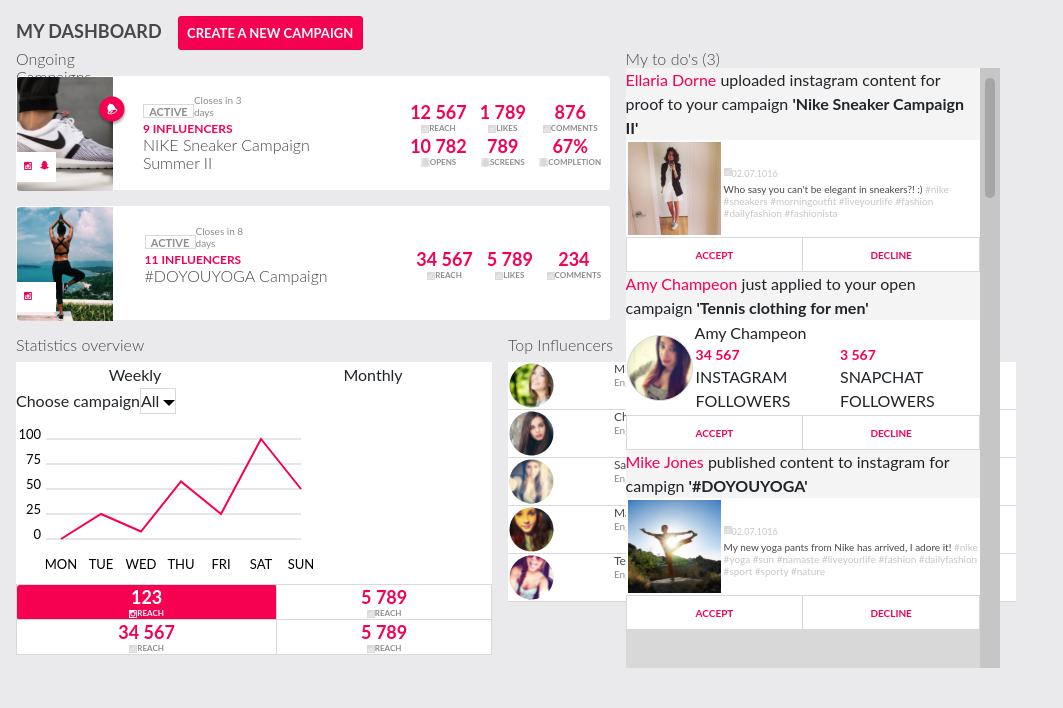
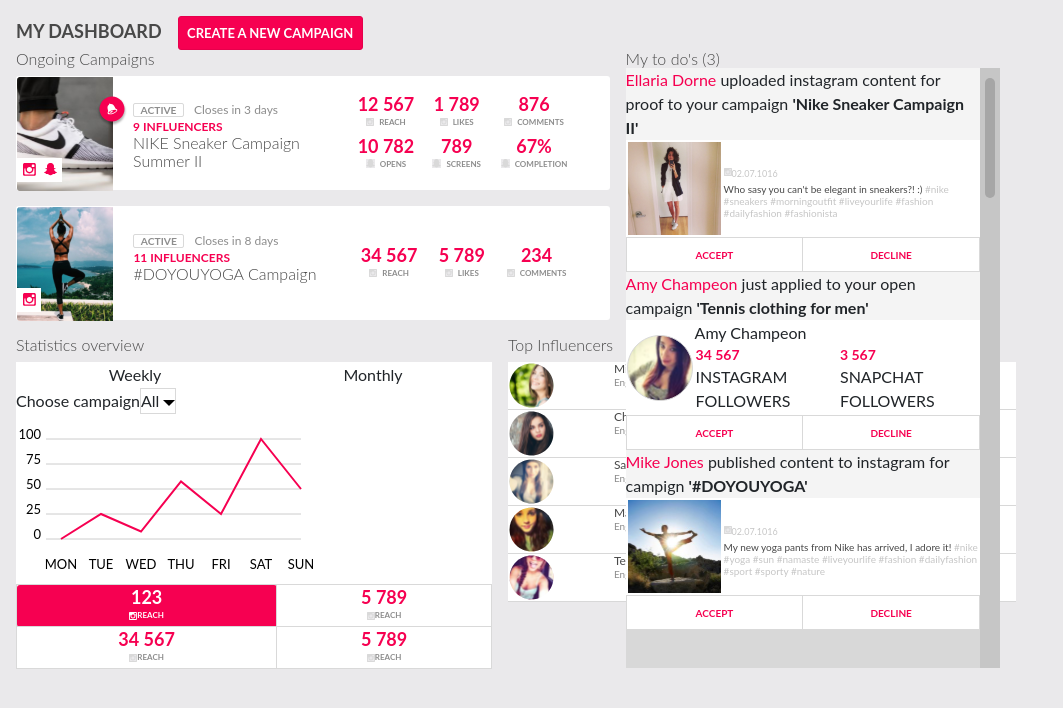
Before and after one commit to horvathandrasmate/uxstudio-challenge, a Vue app in the folder tutorial/: page / in a window 1280 px wide. Shown: the top 708 px of the page, without its empty margins (0-1063 px from the left). Built offline with nearby package versions, Linux system fonts and the light colour scheme.

Commit message:
ongoing campaigns

```diff
--- a/tutorial/src/components/OngoingCamps.vue
+++ b/tutorial/src/components/OngoingCamps.vue
@@ -1,7 +1,7 @@
 <template>
   <div id="ongoing-camps">
     <div id="ongoing-camps-title">
-      Ongoing Campaigns
+      <p class="ongoing-campaign-title-p">Ongoing Campaigns</p>
     </div>
     <div id="active-campaign-1" class="campaign">
       <table>
@@ -10,25 +10,19 @@
             <img :src="ongoingCampaigns1SVG" class="ongoing-camps-pic inline" />
             <img :src="ringbellSVG" class="absolute" id="ringbell-svg" />
             <div class="absolute" id="used-platforms">
-              <img :src="instagramRedSVG" />
-              <img :src="snapchatRedSVG" />
+              <img :src="instagramRedSVG" class="used-platforms-icon" />
+              <img :src="snapchatRedSVG" class="used-platforms-icon" />
               <img />
             </div>
           </td>
           <td>
             <div class="campaign-mid-text inline">
-              <div class="active-text inline">
-                ACTIVE
+              <div class="active-text inline">ACTIVE</div>
+              <div class="closes-in-x-days inline">
+                <p class="closes-in-x-days-p">Closes in 3 days</p>
               </div>
-              <div class="closes-in-x-days inline">
-                Closes in 3 days
-              </div>
-              <div class="x-influencers">
-                9 INFLUENCERS
-              </div>
-              <div class="ongoing-campaign-title">
-                NIKE Sneaker Campaign Summer II
-              </div>
+              <div class="x-influencers">9 INFLUENCERS</div>
+              <div class="ongoing-campaign-title">NIKE Sneaker Campaign Summer II</div>
             </div>
           </td>
           <td>
@@ -37,28 +31,22 @@
                 <td>
                   <div class="campaign-stat-number">12 567</div>
                   <div class="campaign-stat-text">
-                    <img :src="instagramGreySVG" class="inline" />
-                    <div class="inline">
-                      REACH
-                    </div>
+                    <img :src="instagramGreySVG" class="inline campaign-stat-icon" />
+                    <div class="inline">REACH</div>
                   </div>
                 </td>
                 <td>
                   <div class="campaign-stat-number">1 789</div>
                   <div class="campaign-stat-text">
-                    <img :src="instagramGreySVG" class="inline" />
-                    <div class="inline">
-                      LIKES
-                    </div>
+                    <img :src="instagramGreySVG" class="inline campaign-stat-icon" />
+                    <div class="inline">LIKES</div>
                   </div>
                 </td>
                 <td>
                   <div class="campaign-stat-number">876</div>
                   <div class="campaign-stat-text">
-                    <img :src="instagramGreySVG" class="inline" />
-                    <div class="inline">
-                      COMMENTS
-                    </div>
+                    <img :src="instagramGreySVG" class="inline campaign-stat-icon" />
+                    <div class="inline">COMMENTS</div>
                   </div>
                 </td>
               </tr>
@@ -66,28 +54,22 @@
                 <td>
                   <div class="campaign-stat-number">10 782</div>
                   <div class="campaign-stat-text">
-                    <img :src="snapchatGreySVG" class="inline" />
-                    <div class="inline">
-                      OPENS
-                    </div>
+                    <img :src="snapchatGreySVG" class="inline campaign-stat-icon" />
+                    <div class="inline">OPENS</div>
                   </div>
                 </td>
                 <td>
                   <div class="campaign-stat-number">789</div>
                   <div class="campaign-stat-text">
-                    <img :src="snapchatGreySVG" class="inline" />
-                    <div class="inline">
-                      SCREENS
-                    </div>
+                    <img :src="snapchatGreySVG" class="inline campaign-stat-icon" />
+                    <div class="inline">SCREENS</div>
                   </div>
                 </td>
                 <td>
                   <div class="campaign-stat-number">67%</div>
                   <div class="campaign-stat-text">
-                    <img :src="snapchatGreySVG" class="inline" />
-                    <div class="inline">
-                      COMPLETION
-                    </div>
+                    <img :src="snapchatGreySVG" class="inline campaign-stat-icon" />
+                    <div class="inline">COMPLETION</div>
                   </div>
                 </td>
               </tr>
@@ -102,23 +84,17 @@
           <td class="relative">
             <img :src="ongoingCampaigns2SVG" class="ongoing-camps-pic inline" />
             <div class="absolute" id="used-platforms">
-              <img :src="instagramRedSVG" />
+              <img :src="instagramRedSVG" class="used-platforms-icon"/>
             </div>
           </td>
           <td>
             <div class="campaign-mid-text inline">
-              <div class="active-text inline">
-                ACTIVE
+              <div class="active-text inline">ACTIVE</div>
+              <div class="closes-in-x-days inline">
+                <p class="closes-in-x-days-p">Closes in 8 days</p>
               </div>
-              <div class="closes-in-x-days inline">
-                Closes in 8 days
-              </div>
-              <div class="x-influencers">
-                11 INFLUENCERS
-              </div>
-              <div class="ongoing-campaign-title">
-                #DOYOUYOGA Campaign
-              </div>
+              <div class="x-influencers">11 INFLUENCERS</div>
+              <div class="ongoing-campaign-title">#DOYOUYOGA Campaign</div>
             </div>
           </td>
           <td>
@@ -127,28 +103,22 @@
                 <td>
                   <div class="campaign-stat-number">34 567</div>
                   <div class="campaign-stat-text">
-                    <img :src="instagramGreySVG" class="inline" />
-                    <div class="inline">
-                      REACH
-                    </div>
+                    <img :src="instagramGreySVG" class="inline campaign-stat-icon" />
+                    <div class="inline">REACH</div>
                   </div>
                 </td>
                 <td>
                   <div class="campaign-stat-number">5 789</div>
                   <div class="campaign-stat-text">
-                    <img :src="instagramGreySVG" class="inline" />
-                    <div class="inline">
-                      LIKES
-                    </div>
+                    <img :src="instagramGreySVG" class="inline campaign-stat-icon" />
+                    <div class="inline">LIKES</div>
                   </div>
                 </td>
                 <td>
                   <div class="campaign-stat-number">234</div>
                   <div class="campaign-stat-text">
-                    <img :src="instagramGreySVG" class="inline" />
-                    <div class="inline">
-                      COMMENTS
-                    </div>
+                    <img :src="instagramGreySVG" class="inline campaign-stat-icon" />
+                    <div class="inline">COMMENTS</div>
                   </div>
                 </td>
               </tr>
@@ -171,14 +141,12 @@
       instagramGreySVG: require("../assets/svg/instagram-grey.svg"),
       snapchatRedSVG: require("../assets/svg/snapchat-red.svg"),
       instagramRedSVG: require("../assets/svg/instagram-red.svg"),
-      ringbellSVG: require("../assets/svg/ringbell.svg"),
-
+      ringbellSVG: require("../assets/svg/ringbell.svg")
     };
-  },
+  }
 };
 </script>
 <style>
-
 #new-campaign-button {
   border: solid 1px #e6004c;
   background: #f60051;
@@ -221,13 +189,14 @@
 }
 .active-text {
   color: #8d8d8d;
-  font-size: 11px;
+  font-size: 10.3px;
   font-weight: 700;
   line-height: 13px;
   text-align: center;
   width: 51px;
   height: 14px;
   border: solid 1px #d9d9d9;
+  border-radius: 2px;
 }
 .closes-in-x-days {
   width: 68.72px;
@@ -236,6 +205,8 @@
   font-size: 10px;
   font-weight: 400;
   line-height: 12px;
+  margin-left: 10px;
+  /* padding-bottom: 50px; */
 }
 .x-influencers {
   height: 14px;
@@ -256,6 +227,7 @@
   position: relative;
 }
 .campaign-stats {
+  margin-right: 60px;
 }
 .campaign-stat-number {
   color: #f60051;
@@ -270,6 +242,8 @@
   font-weight: 700;
   line-height: 10px;
   text-align: center;
+  margin-bottom: 5px;
+  margin-top: 2px;
 }
 
 #ringbell-svg {
@@ -278,14 +252,18 @@
 }
 #used-platforms {
   background: #ffffff;
-  width: 40px;
-  height: 30px;
+  width: auto;
+  height: auto;
   bottom: 10px;
   left: 0;
+  padding-left: 4px;
+  /* max-width: 52px; */
+  max-height: 24px;
 }
 .campaign {
   margin: 1vmin 2vmin 2vmin 0;
   width: 100%;
+  padding-right: 30px;
 }
 #ongoing-camps {
   margin-left: 2vmin;
@@ -295,9 +273,26 @@
 }
 
 .campaign-mid-text {
+  margin-left: 18px;
+}
+/* #used-platforms img {
   margin-left: 1vmin;
+} */
+.ongoing-campaign-title-p {
+  white-space: nowrap;
 }
-#used-platforms img {
-  margin-left: 1vmin;
+.closes-in-x-days-p {
+  white-space: nowrap;
+  font-size: 12px;
+}
+.campaign-stat-icon {
+  padding-right: 5px;
+  padding-bottom: 2px;
+}
+.used-platforms-icon {
+  height: 13px;
+  margin-bottom: 4px;
+  margin-right: 5px;
+  margin-left: 3px;
 }
 </style>
```
Also changed, not shown: 2 other files (tests, documents, lock files or other folders).
